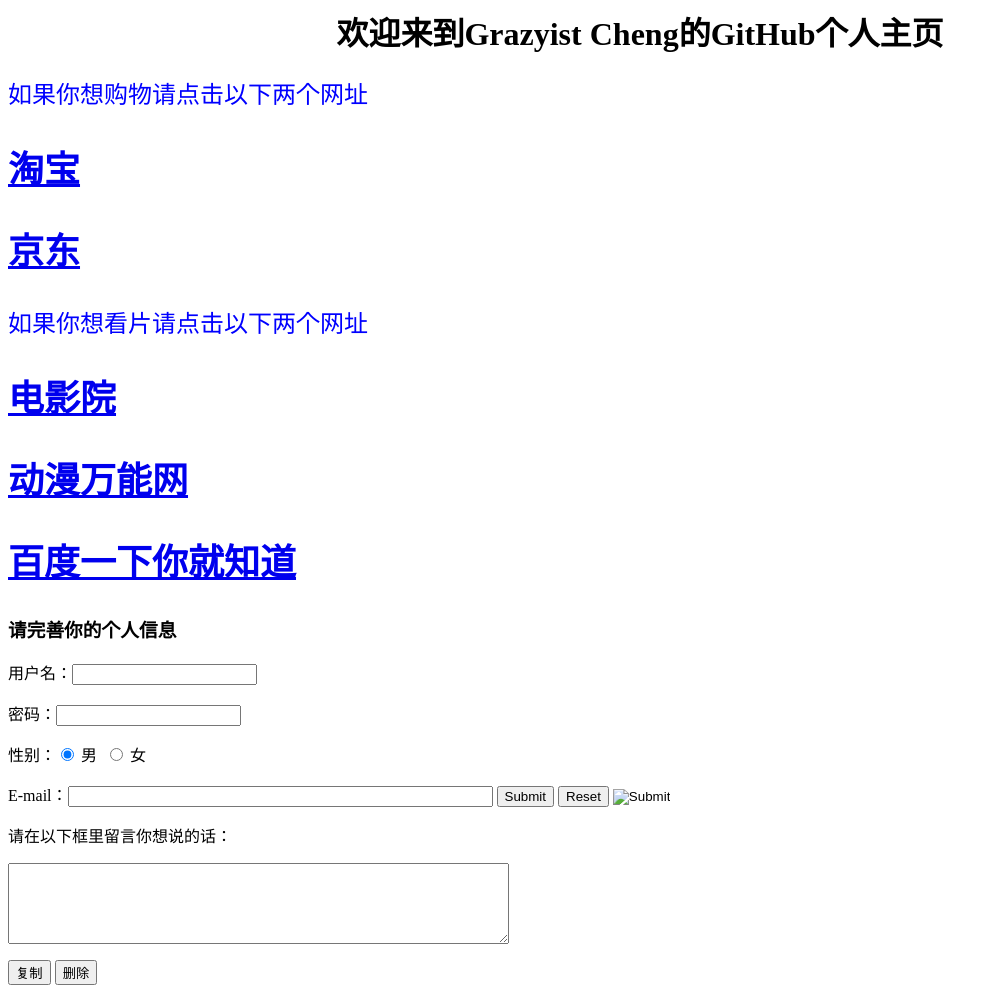
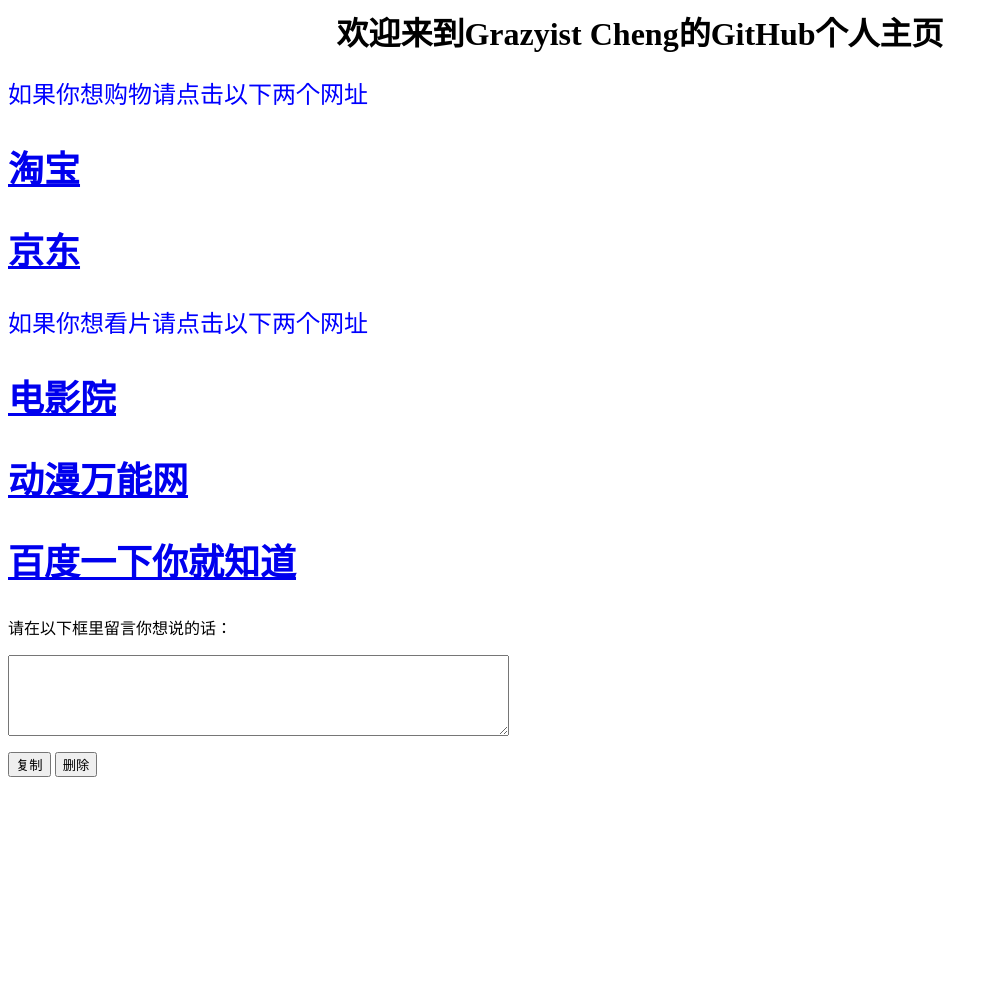
Before and after one commit to Grazyist/Grazyist.github.io, a plain HTML site: page index.html in a window 1280 px wide. Shown: the whole page, without its empty margins (0-998 px from the left). After the commit the page ends 800 px from the top, so only its background shows below. Drawn offline with Linux system fonts and the light colour scheme.

Commit message:
Update index.html

```diff
--- a/index.html
+++ b/index.html
@@ -20,32 +20,19 @@
 	<body>
 		<center><h1>欢迎来到Grazyist Cheng的GitHub个人主页</h1></center>
 		<div id="center">如果你想购物请点击以下两个网址
-		<h2><a href="http://www.taobao.com">淘宝</a></h2>
+		<h2><a href="http://www.aobao.com">淘宝</a></h2>
 		<h2><a href="http://www.jd.com">京东</a></h2>
 			<p>如果你想看片请点击以下两个网址
-		<h2><a href="http://www.qiqi321.com/">电影院</a></h2>
+		<h2><a href="http://www.tv980.com/dongman/index.html">电影院</a></h2>
 		<h2><a href="http://m.dm530.net/">动漫万能网</a></h2>
 		<h2><a href="www.baidu.com">百度一下你就知道</a></h2>
                 </div>
-			<h3>请完善你的个人信息</h3>
-			<form action="" methon="post" name="myform">
-				<p>用户名：<input type="text" name="username" id="UserName4" maxlength="20">
-				<p>密码：<input type="password" name="pwdl" id="PPWD14" size="20" maxlength="20">
-				<p>性别：<input type="radio" name="sex" class="noborder" value="男"checked>
-						男&nbsp;
-						<input type="radio" name="sex" class="noborder" value="女">
-						女
-				<p>E-mail：<input type="text" name="email" id="PW44D" size="50">
-				<input type="submit" name="Submit" class="btn_grey" value_="确定保存">
-				<input type="reset" name="Reset" class="btn_grey" value_="重新填写">
-				<input type="image" name="imageField" src="image/btn_bg.jpg ">
-			</form>
 
 		<p>
 
 			<p>请在以下框里留言你想说的话：
 				<form name="form1" method="post" action="lx.html">
-						<textarea name="content" cols="60" rows="5" wrap="hard"></textarea>
+						<textarea name="content" cols="60" rows="5" wrap="hard" value="林"></textarea>
 				</form>
 				<button>复制</button>
                 <button>删除</button>
```
